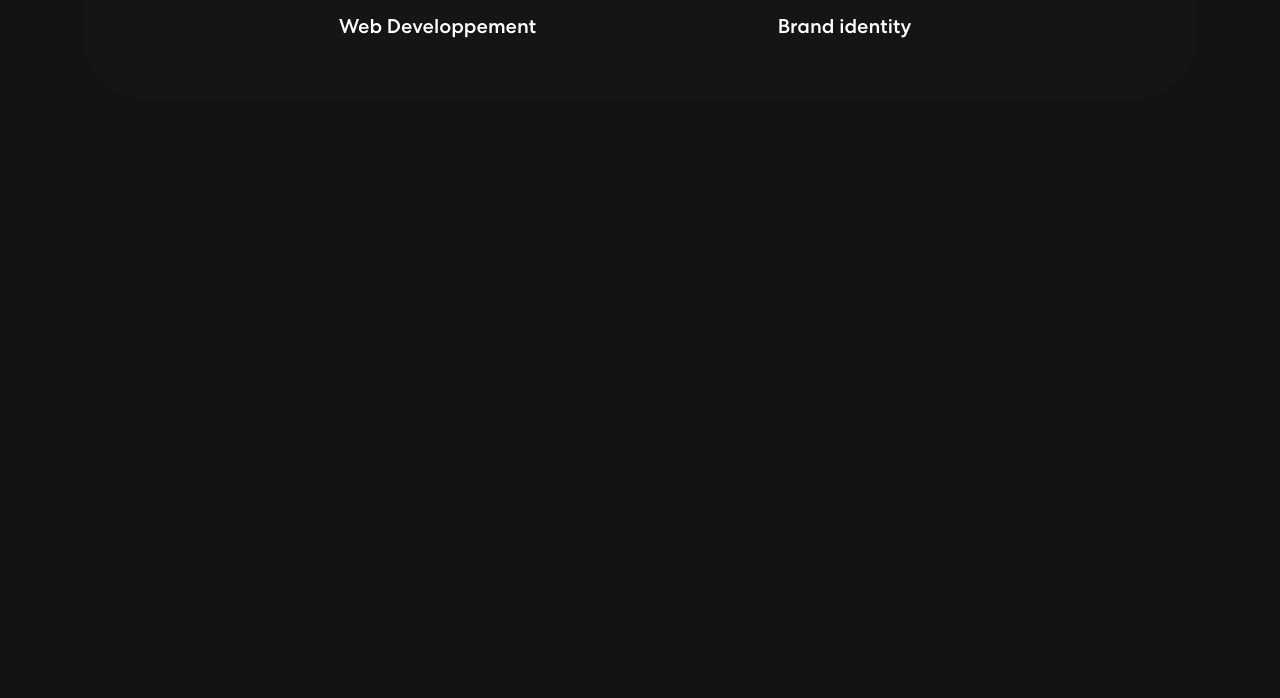
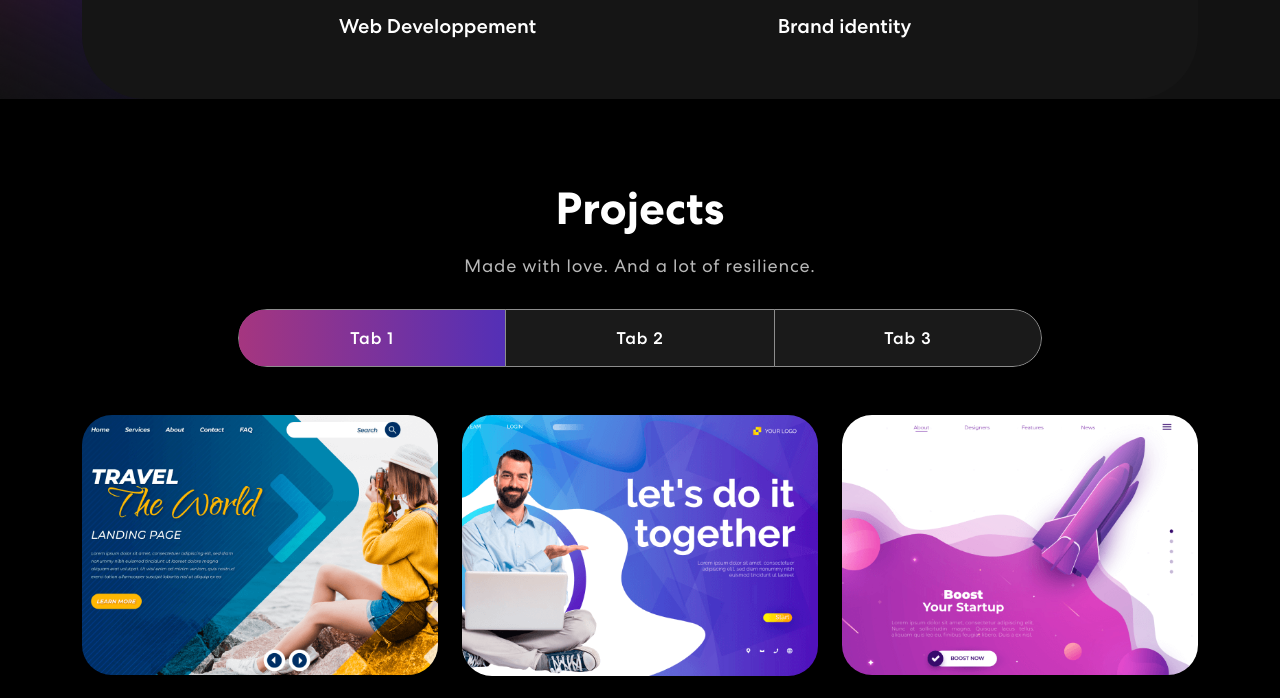
Before and after one commit to MarionLpz/Side-Projects, a React (Create React App) app in the folder React-Portfolio/: page / in a window 1280 px wide. Shown: the part 1056-1754 px from the top of the page. Before the commit the page ends 1155 px from the top, so only its background shows below. Built offline with nearby package versions, Linux system fonts and the light colour scheme.

Commit message:
bug fixes + add Projects to app.js

```diff
--- a/React-Portfolio/src/App.js
+++ b/React-Portfolio/src/App.js
@@ -3,6 +3,7 @@ import "./App.css";
 import { NavBar } from "./components/NavBar";
 import { Banner } from "./components/Banner";
 import { Skills } from "./components/Skills";
+import { Projects } from "./components/Projects";
 
 function App() {
   return (
@@ -10,6 +11,7 @@ function App() {
       <NavBar />
       <Banner />
       <Skills />
+      <Projects />
     </div>
   );
 }
--- a/React-Portfolio/src/components/ProjectCard.js
+++ b/React-Portfolio/src/components/ProjectCard.js
@@ -1,12 +1,12 @@
 import { Col } from "react-bootstrap";
 
-export const ProjectCard = ({ title, description, imageUrl }) => {
+export const ProjectCard = ({ title, description, imgUrl }) => {
   return (
-    <Col sm={6} md={4}>
+    <Col size={12} sm={6} md={4}>
       <div className="proj-imgbx">
-        <img src={imageUrl} />
+        <img src={imgUrl} />
         <div className="proj-txtx">
-          <h2>{title}</h2>
+          <h4>{title}</h4>
           <span>{description}</span>
         </div>
       </div>
--- a/React-Portfolio/src/components/Projects.js
+++ b/React-Portfolio/src/components/Projects.js
@@ -1,6 +1,9 @@
-import { Col, Container, Row } from "react-bootstrap";
+import { Nav, Tab, Col, Container, Row } from "react-bootstrap";
 import { ProjectCard } from "./ProjectCard";
 import colorSharp2 from "../assets/img/color-sharp2.png";
+import projImg1 from "../assets/img/project-img1.png";
+import projImg2 from "../assets/img/project-img2.png";
+import projImg3 from "../assets/img/project-img3.png";
 
 export const Projects = () => {
   const projects = [
@@ -62,11 +65,11 @@ export const Projects = () => {
                 <Tab.Pane eventKey="first">
                   <Row>
                     {projects.map((project, index) => {
-                      return <ProjectCard key={index} {...projects} />;
+                      return <ProjectCard key={index} {...project} />;
                     })}
                   </Row>
                 </Tab.Pane>
-                <Tab.Pane eventKey="section">
+                <Tab.Pane eventKey="second">
                   <p>
                     Lorem ipsum dolor sit amet consectetur adipisicing elit.
                     Cumque quam, quod neque provident velit, rem explicabo
```
